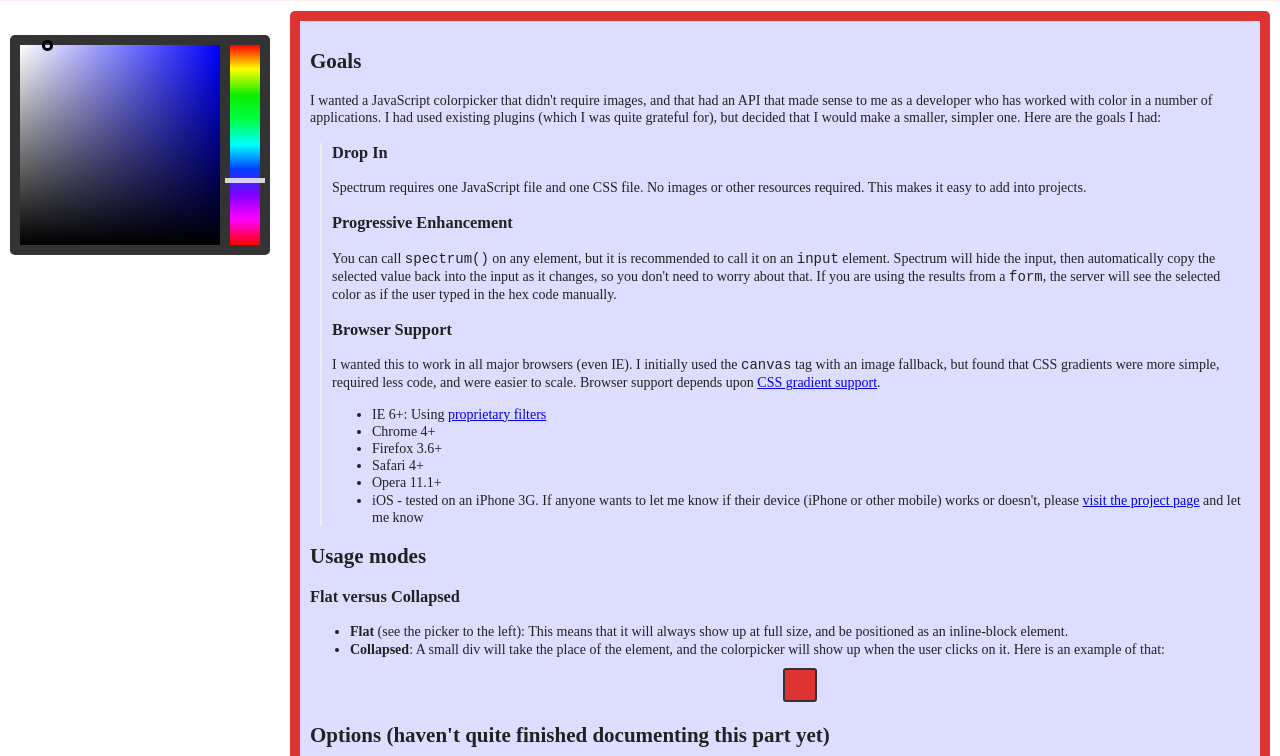
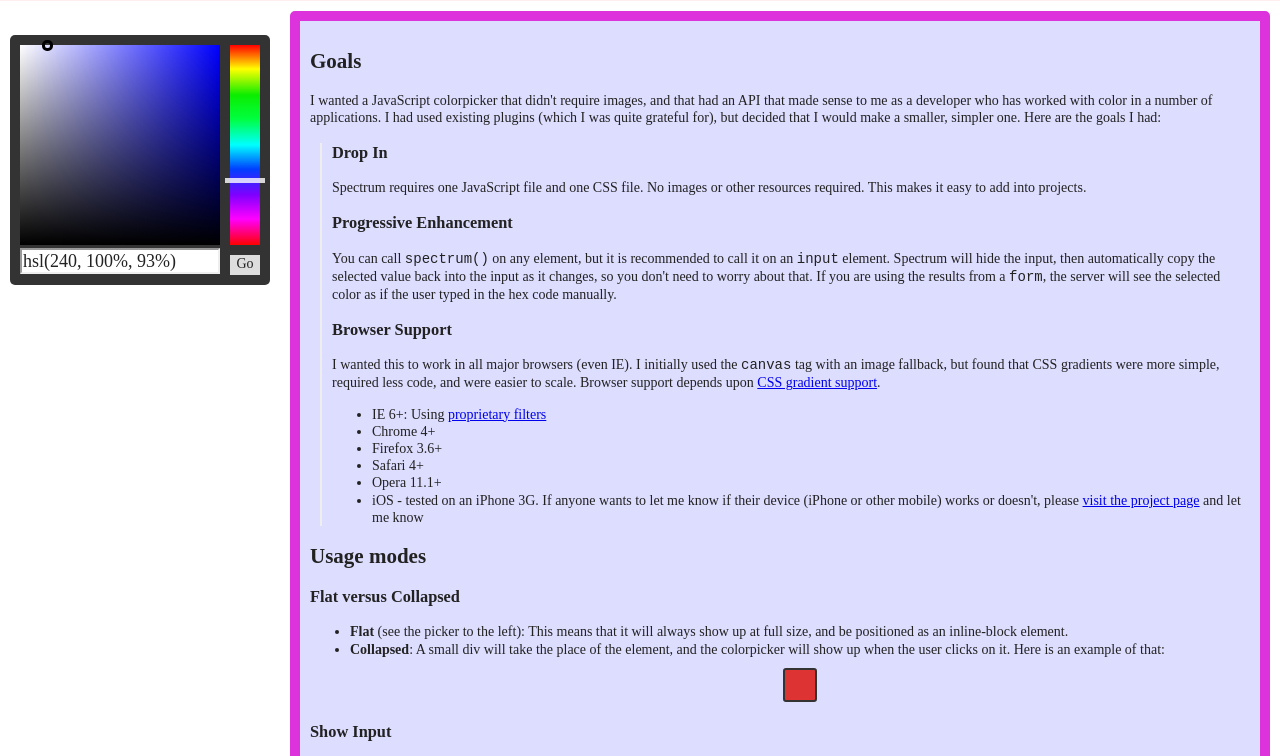
Before and after one commit to bgrins/spectrum, a plain HTML site: page index.html in a window 1280 px wide. Shown: the part 40-796 px from the top of the page. Drawn offline with Linux system fonts and the light colour scheme.

Commit message:
add input to show colors as they change

```diff
--- a/index.html
+++ b/index.html
@@ -84,6 +84,20 @@
 
 			</li>
 		</ul>
+		<h3>Show Input</h3>
+
+		<ul>
+			<li><strong>true</strong> (default)</li>
+			<li><strong>false</strong>
+
+			The input that allows free form typing of color from the user can be hidden if desired.
+			If you set <code>opts.showInput</code> to false, it will not show up.
+			<div style='margin-top:10px; text-align:center;'>
+				<input type='text' name='color3' id='pick3' />
+			</div>
+			</li>
+
+		</ul>
 
 		<h2>Options (haven't quite finished documenting this part yet)</h2>
 		<ul>
@@ -144,5 +158,19 @@ $("#pick2").spectrum({
 
     }
 });
+
+$("#pick3").spectrum({
+    color: "#dd33dd",
+    showInput: false,
+    move: function(colors) {
+    	$("#docs-content").css("border-color", colors.hex);
+    },
+    close: function() {
+
+    },
+    open: function() {
+
+    }
+});
 </script>
 </body>
--- a/spectrum.css
+++ b/spectrum.css
@@ -6,6 +6,14 @@ Author: Brian Grinstead
 License: MIT
 ***/
 
+.spectrum-container {
+	position:absolute;
+	top:0;
+	left:0;
+}
+.spectrum-container.spectrum-input-disabled .spectrum-input-container {
+	display:none;
+}
 .spectrum-color {
 	position:relative;
 	float:left;
@@ -35,12 +43,6 @@ License: MIT
 	-moz-user-select: none;
 	-o-user-select: none;
 	user-select: none;
-}
-
-.spectrum-container {
-	position:absolute;
-	top:0;
-	left:0;
 }
 .spectrum-container.spectrum-flat {
 	position:static;
@@ -100,14 +102,32 @@ License: MIT
 }
 
 /* Themable options */
+.spectrum-container {
+	background-color: #333;
+	padding:10px;
+	border-radius: 5px;
+	font-family: Verdana Tahoma sans-serif;
+}
 .spectrum-g2, .spectrum-g1, .spectrum-slide {
 	width: 200px;
 	height: 200px;
 }
-.spectrum-container {
-	background-color: #333;
-	padding:10px;
-	border-radius: 5px;
+.spectrum-input {
+	height: 20px;
+	font-size: 18px;
+	border: 2px inset;
+	padding: 1px;
+	margin: 0;
+	margin-top: 3px;
+	width: 194px;
+}
+.spectrum-button {
+	margin-top: 3px;
+	display:inline-block;
+	height: 20px;
+	vertical-align: middle;
+	text-align: center;
+	background: #ddd;
 }
 .spectrum-drag-helper {
    border-radius: 5px;
@@ -115,7 +135,7 @@ License: MIT
    width: 5px;
    border: solid black 3px; pointer: cursor;
 }
-.spectrum-slide  {
+.spectrum-slide, .spectrum-button  {
 	margin-left: 10px;
 	width: 30px;
 }
--- a/spectrum.js
+++ b/spectrum.js
@@ -11,7 +11,8 @@
 	    move: function() { },
 	    close: function() { },
 	    open: function() { },
-	    flat: false
+	    flat: false,
+	    showInput: true
 	},
 	trimLeft = /^[\s,#]+/,
 	trimRight = /\s+$/,
@@ -41,6 +42,10 @@
 	    	    	gradientFix,
 	    	    "</div>",
 	    	    "<br style='clear:both;' />",
+	    	    "<div class='spectrum-input-container'>",
+	    	    	"<input type='text' class='spectrum-input' />",
+	    	    	"<span class='spectrum-button'>Go</span>",
+	    	    "</div>",
 	    	"</div>"
     	].join("");
 	})();
@@ -66,7 +71,8 @@
             dragger = container.find(".spectrum-color"),
             dragHelper = container.find(".spectrum-drag-helper"),
 			slider = container.find(".spectrum-slide"),
-			slideHelper = container.find(".spectrum-slide-helper");
+			slideHelper = container.find(".spectrum-slide-helper"),
+			textInput = container.find(".spectrum-input");
 
 		if ($.browser.msie) {
 			container.find("*").attr("unselectable", "on");
@@ -94,6 +100,11 @@
 			e.stopPropagation();
 		});
 		container.click(stopPropagation);
+
+		textInput.change(function() {
+		console.log("change");
+			set($(this).val());
+		});
 
         function show() {
 			if (visible) { return; }
@@ -182,6 +193,8 @@
 				$(input).val(realColor.toHexCss());
 			}
 
+			textInput.val(realColor.toHslCss())
+
 			opts.move({ hsv: realColor.toHsv(), rgb: realColor.toRgb(), hex: realColor.toHexCss() });
 		}
 
@@ -203,6 +216,10 @@
 		}
 		else {
         	$(body).append(container.hide());
+		}
+
+		if (!opts.showInput) {
+			container.addClass("spectrum-input-disabled");
 		}
 
 		set(opts.color);
```
